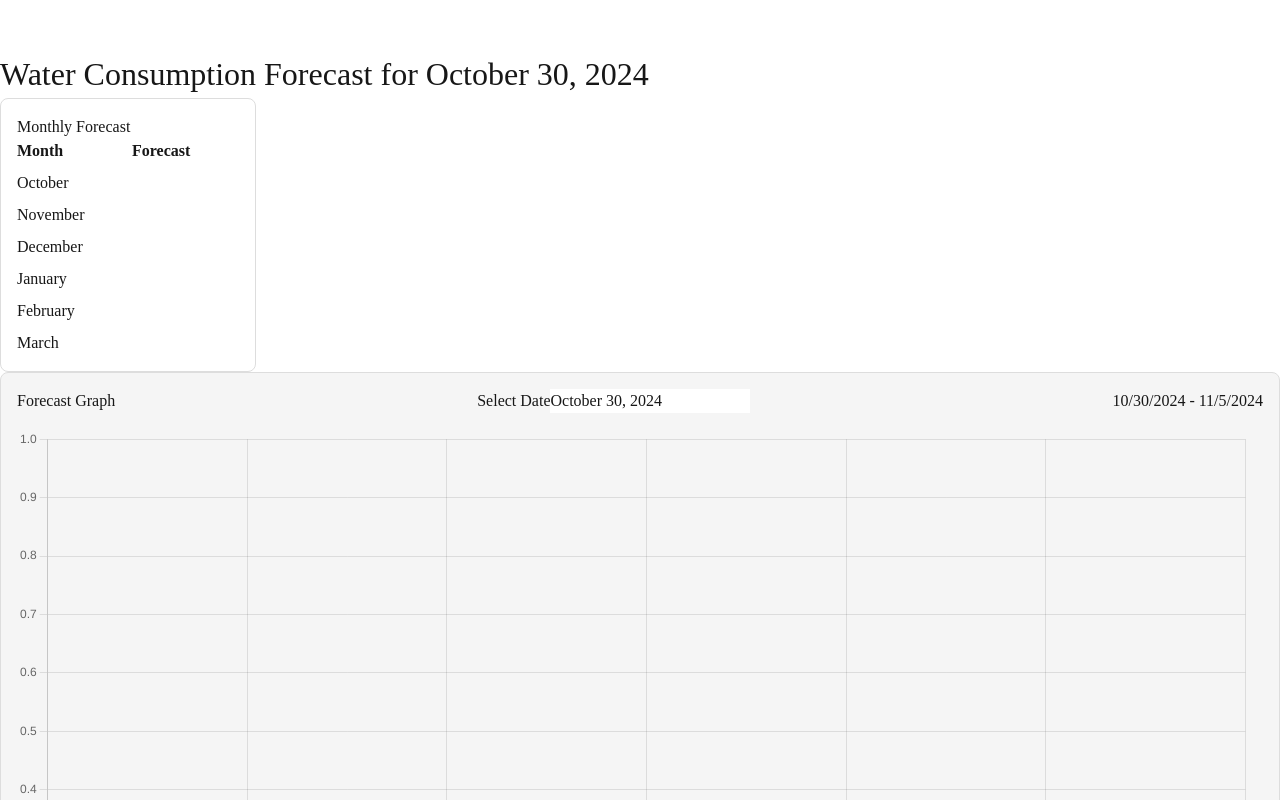
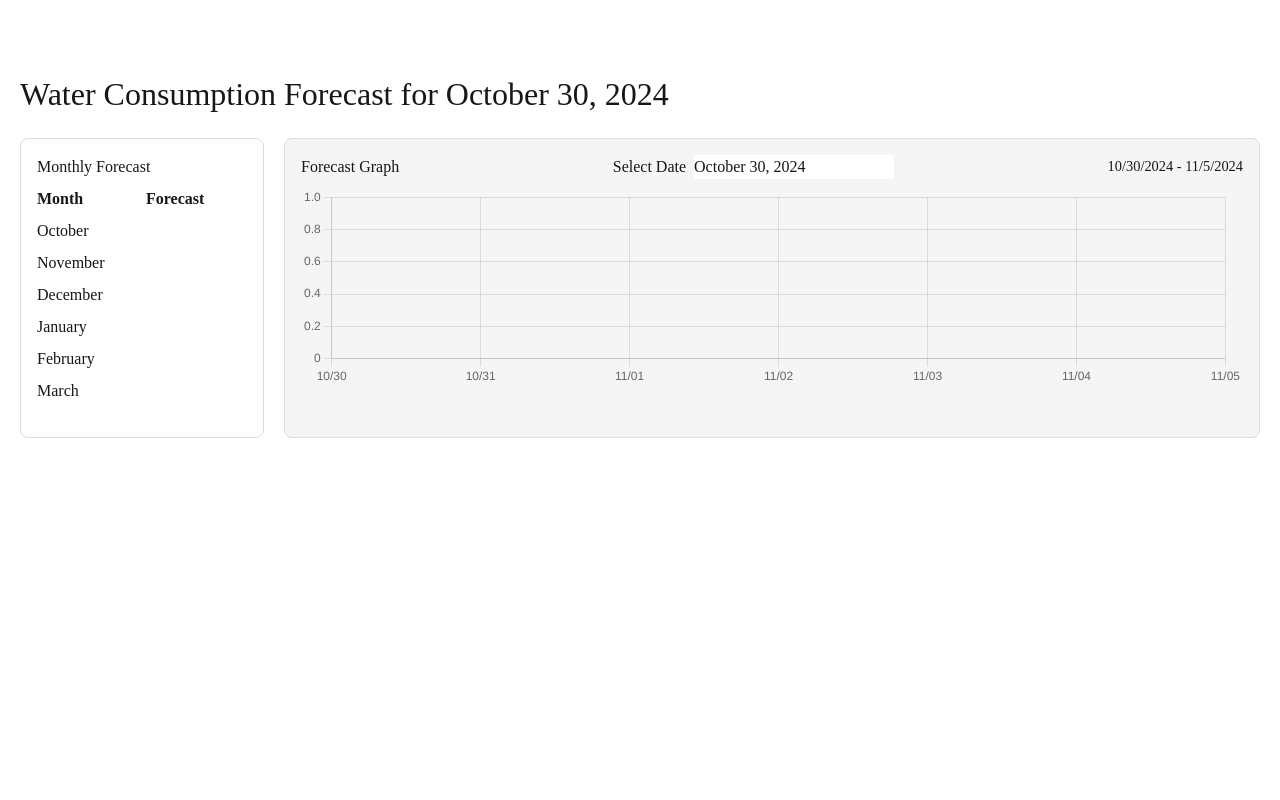
Before and after one commit to yvannnZL/thesis-page, a Next.js app: page / in a window 1280 px wide. Shown: the top 800 px of the page. Built offline with nearby package versions, Linux system fonts and the light colour scheme.

Commit message:
fixed widths and sizes

```diff
--- a/src/app/components/sixMonths.js
+++ b/src/app/components/sixMonths.js
@@ -1,14 +1,13 @@
 import React from 'react';
 
 const ForecastContainer = () => {
-  // Create an array of months for the next 6 months
   const monthNames = ["January", "February", "March", "April", "May", "June", "July", "August", "September", "October", "November", "December"];
   const today = new Date();
   const nextSixMonths = Array.from({ length: 6 }, (_, i) => monthNames[(today.getMonth() + i) % 12]);
 
   return (
-    <div style={{ display: 'flex', flexDirection: 'column', padding: '16px', border: '1px solid #ddd', borderRadius: '8px', width: '20%' }}>
-      <h2>Monthly Forecast</h2>
+    <div style={{ display: 'flex', flexDirection: 'column', padding: '16px', border: '1px solid #ddd', borderRadius: '8px', height: '300px' }}>
+      <h2 style={{ fontSize: '1rem', marginBottom: '8px' }}>Monthly Forecast</h2>
       <div style={{ display: 'grid', gridTemplateColumns: '1fr 1fr', gap: '8px' }}>
         <div><strong>Month</strong></div>
         <div><strong>Forecast</strong></div>
--- a/src/app/components/weeklyForecast.js
+++ b/src/app/components/weeklyForecast.js
@@ -42,14 +42,15 @@ const WeeklyForecast = () => {
       y: { beginAtZero: false },
       x: { beginAtZero: false },
     },
+    maintainAspectRatio: false,
   };
 
   return (
-    <div style={{ padding: '16px', border: '1px solid #ddd', borderRadius: '8px', backgroundColor: '#f5f5f5' }}>
-      <div style={{ display: 'flex', justifyContent: 'space-between', alignItems: 'center', marginBottom: '16px' }}>
-        <h2 style={{ margin: 0 }}>Forecast Graph</h2>
+    <div style={{ padding: '16px', border: '1px solid #ddd', borderRadius: '8px', backgroundColor: '#f5f5f5', height: '300px' }}>
+      <div style={{ display: 'flex', justifyContent: 'space-between', alignItems: 'center', marginBottom: '8px' }}>
+        <h2 style={{ margin: 0, fontSize: '1rem' }}>Forecast Graph</h2>
         <div style={{ display: 'flex', alignItems: 'center' }}>
-          <label>Select Date </label>
+          <label style={{ marginRight: '8px' }}>Select Date</label>
           <DatePicker
             selected={selectedDate}
             onChange={(date) => setSelectedDate(date)}
@@ -57,13 +58,15 @@ const WeeklyForecast = () => {
             className="datepicker"
           />
         </div>
-        <div>
+        <div style={{ fontSize: '0.9rem' }}>
           {`${selectedDate.toLocaleDateString()} - ${
             new Date(selectedDate.getTime() + 6 * 24 * 60 * 60 * 1000).toLocaleDateString()
           }`}
         </div>
       </div>
-      <Line data={data} options={options} />
+      <div style={{ height: '200px' }}> {/* Adjusted height for the chart */}
+        <Line data={data} options={options} />
+      </div>
     </div>
   );
 };
--- a/src/app/page.js
+++ b/src/app/page.js
@@ -1,4 +1,4 @@
-"use client"; // Keep this line
+"use client";
 
 import { useEffect, useState } from 'react';
 import ForecastContainer from './components/sixMonths';
@@ -14,10 +14,18 @@ const Home = () => {
   }, []);
 
   return (
-    <div style={{ textAlign: 'left', marginTop: '50px' }}>
-      <h1 style={{ fontSize: '2rem' }}>Water Consumption Forecast for {date}</h1>
-      <ForecastContainer />
-      <WeeklyForecast />
+    <div style={{ textAlign: 'left', marginTop: '50px', padding: '20px' }}>
+      <h1 style={{ fontSize: '2rem', marginBottom: '20px' }}>Water Consumption Forecast for {date}</h1>
+
+      <div style={{ display: 'flex', gap: '20px' }}>
+        <div style={{ flex: '1', minWidth: '200px' }}>
+          <ForecastContainer />
+        </div>
+
+        <div style={{ flex: '4', minWidth: '400px' }}>
+          <WeeklyForecast />
+        </div>
+      </div>
     </div>
   );
 };
```
